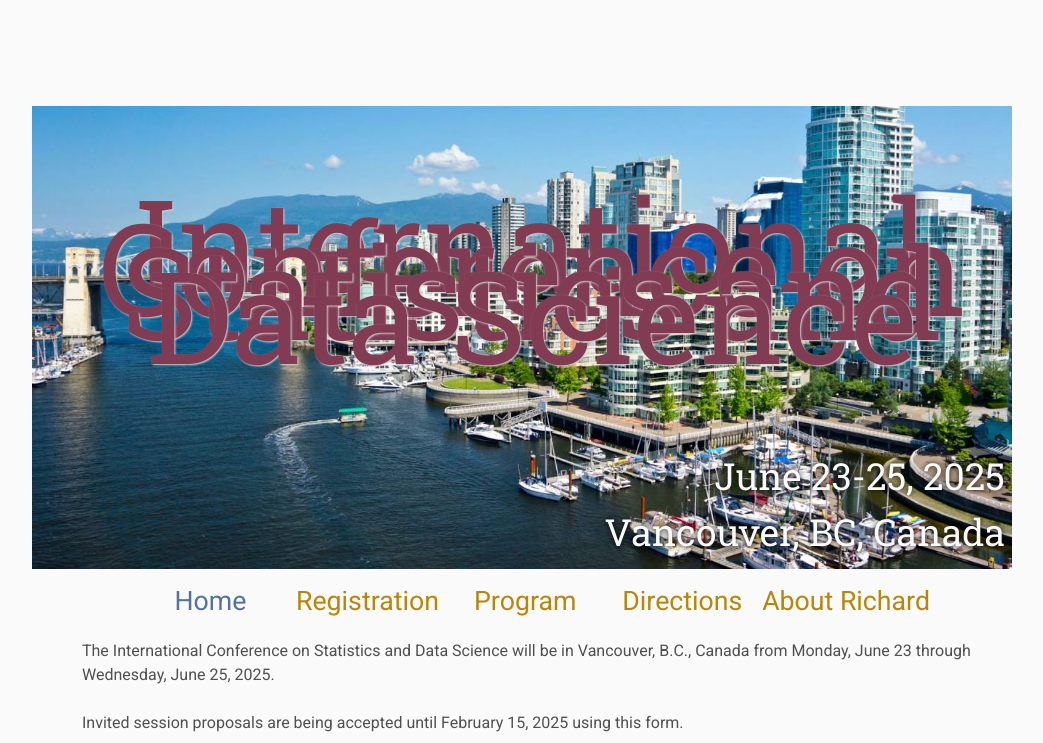
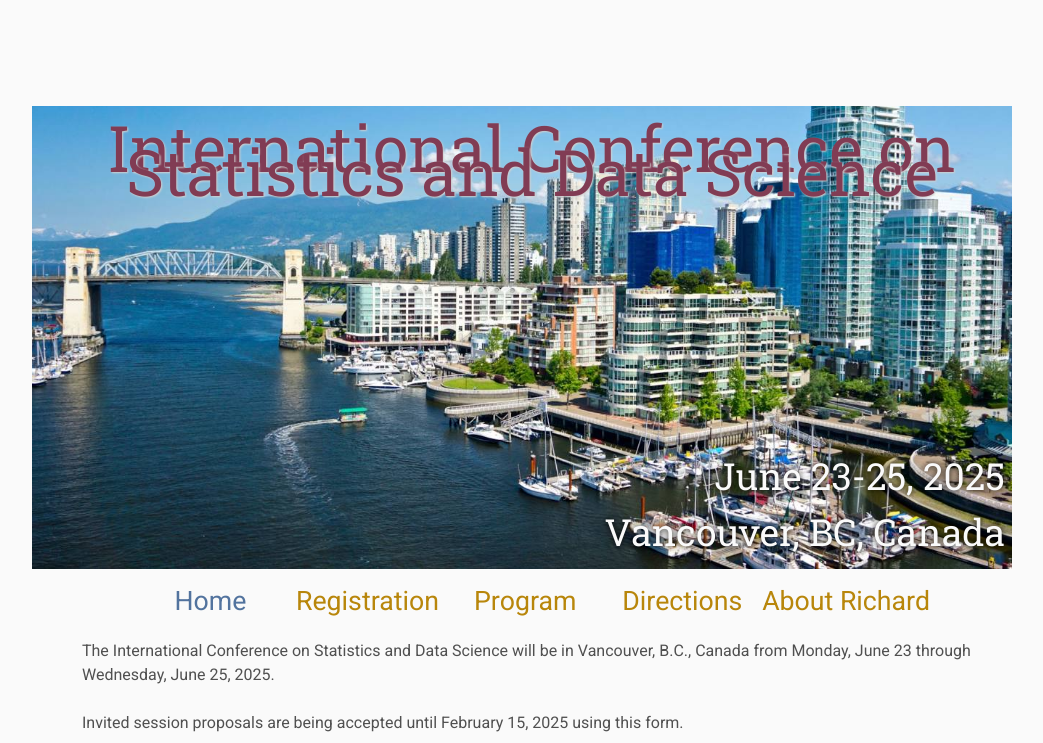
Before and after one commit to caojiguo/SDS2025, a plain HTML site: page index.html in a window 1280 px wide. Shown: the part 57-800 px from the top of the page, without its empty margins (108-1151 px from the left). Drawn offline with Linux system fonts and the light colour scheme.

Commit message:
Update index.html

```diff
--- a/index.html
+++ b/index.html
@@ -18,7 +18,7 @@
     <div class="banner">
         <img src="assets/Vancouver.jpeg" alt="Conference Template Banner" style="width: 98%">
         <div class="top-left">
-<span class="title2"><h1 style="font-size:10vw">International Conference on Statistics and Data Science</h1></span>
+<span class="title2"><h1 style="font-size:5vw">International Conference on Statistics and Data Science</h1></span>
         </div>
 
         <div class="bottom-right">
```
